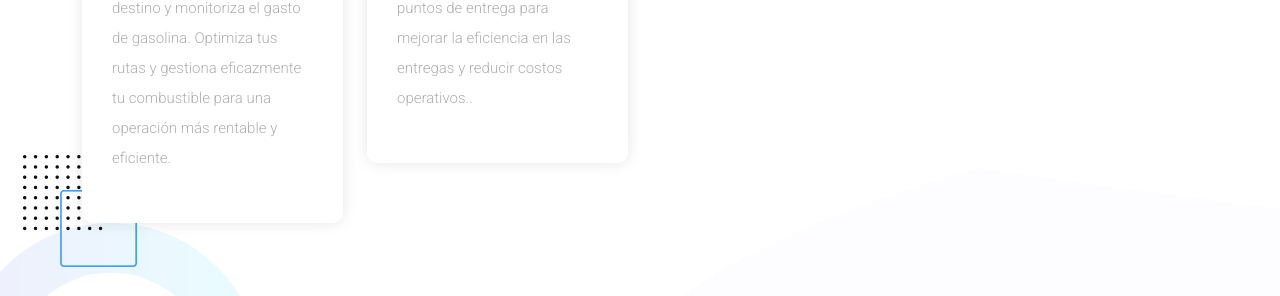
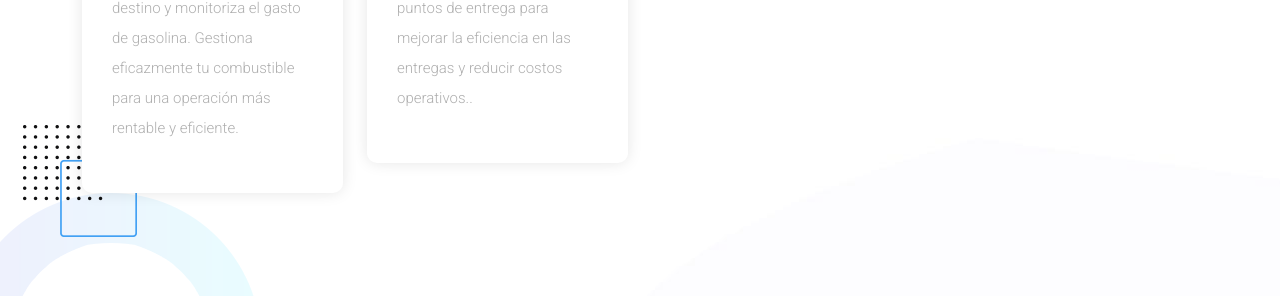
Before and after one commit to Ingevale/Valya, a plain HTML site: page index.html in a window 1280 px wide. Shown: the part 1518-1814 px from the top of the page. Drawn offline with Linux system fonts and the light colour scheme.

Commit message:
ultimo pls

```diff
--- a/index.html
+++ b/index.html
@@ -205,7 +205,7 @@ nel mijo
           <div class="service-item first-service">
             <div class="icon"></div>
             <h4>Aplicación Móvil para Conductores</h4>
-            <p> Control Eficiente del Tiempo de Llegada y el Consumo de Combustible: Obtén datos precisos sobre el tiempo estimado de llegada a tu destino y monitoriza el gasto de gasolina. Optimiza tus rutas y gestiona eficazmente tu combustible para una operación más rentable y eficiente.</p>
+            <p> Control Eficiente del Tiempo de Llegada y el Consumo de Combustible: Obtén datos precisos sobre el tiempo estimado de llegada a tu destino y monitoriza el gasto de gasolina. Gestiona eficazmente tu combustible para una operación más rentable y eficiente.</p>
             <div class="text-button">
             </div>
           </div>
```
